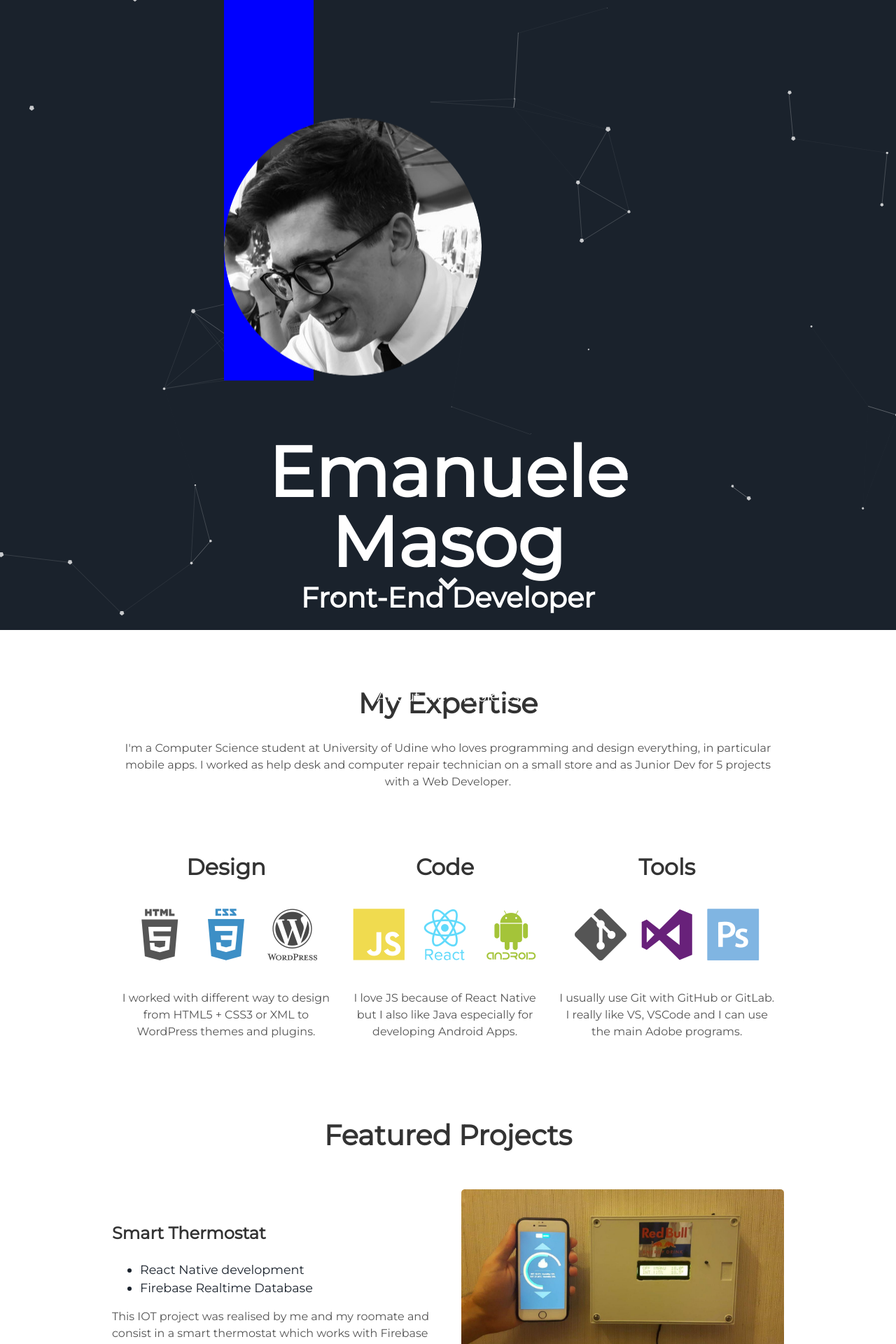
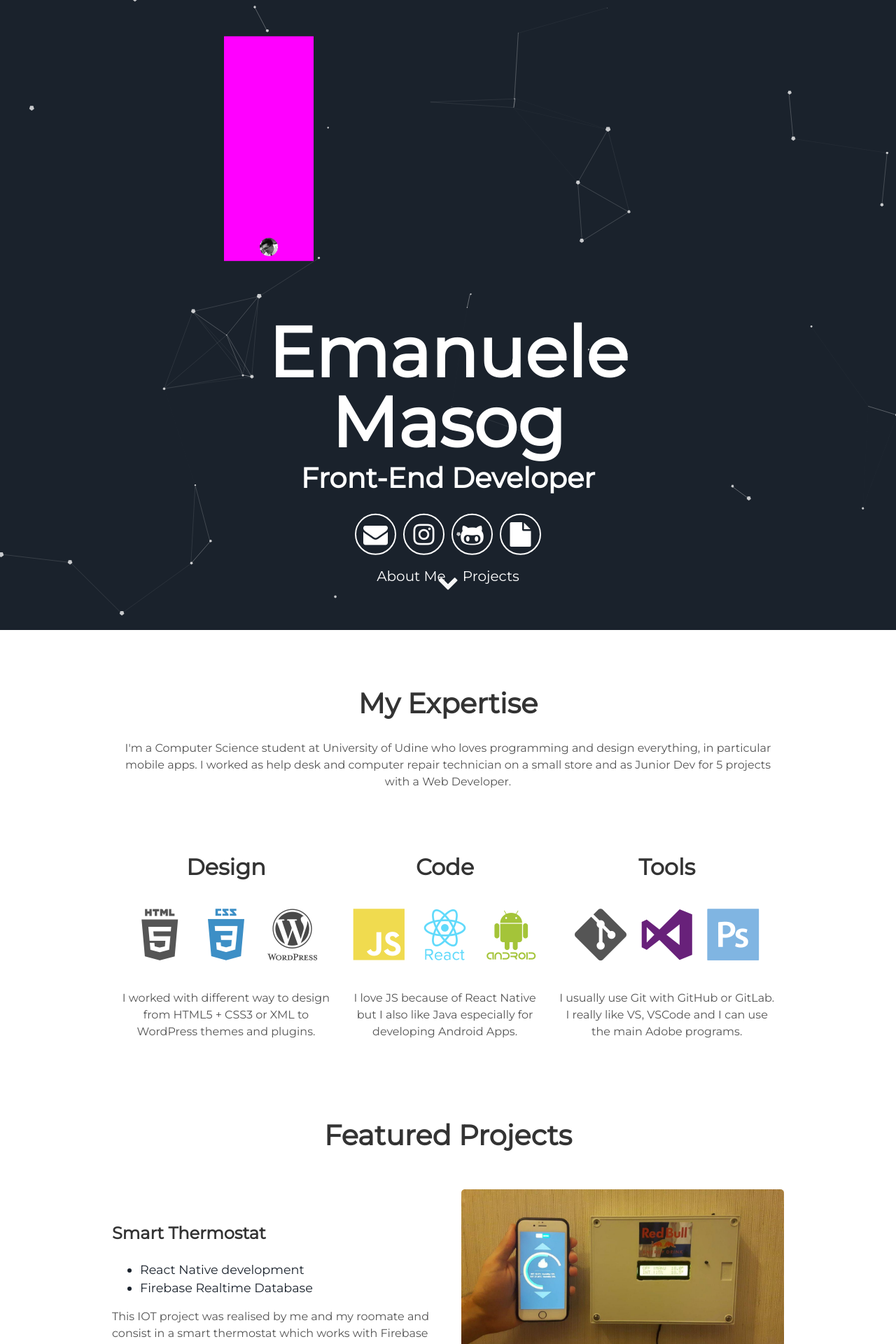
Before and after one commit to ClarkStoro/clarkstoro.github.io, a Jekyll site: the page built from index.html, in a window 1280 px wide. Shown: the top 1920 px of the page at 70% size. Built offline with Jekyll 4.4.1, drawn with Linux system fonts in a browser that asks for light colours.

Commit message:
Update header.html

```diff
--- a/_includes/header.html
+++ b/_includes/header.html
@@ -1,8 +1,8 @@
 <div id="particles-js">
   <div class="header">
 
-      <div style="width: 20%; padding-top: 45%; background-color: #0000ff;">
-      <img alt="ema" class="photo" src="{{ "/assets/img/EmanueleMaso.png"}}" />
+      <div style="width: 20%; text-align: center; padding-top: 45%; background-color: #ff00ff;">
+      <img alt="ema" class="photo" src="{{ "/assets/img/EmanueleMaso.png"}}"  style="width: 20%"/>
     </div>
 
       <h1>
```
